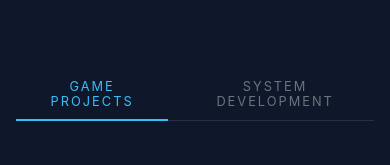
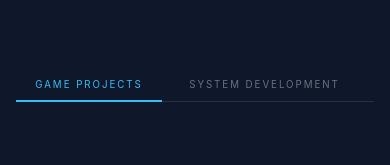
Before and after one commit to johanmelkersson/johanmelkersson.github.io, a React (Vite) app: page /projects in a window 390 px wide. Shown: the part 251-416 px from the top of the page. Built offline with nearby package versions, Linux system fonts and the light colour scheme.

Commit message:
skalningsfixes

```diff
--- a/src/pages/About.module.css
+++ b/src/pages/About.module.css
@@ -104,6 +104,12 @@
   }
 }
 
+@media (max-width: 360px) {
+  .skillsGrid {
+    grid-template-columns: 1fr;
+  }
+}
+
 .skillGroup h3 {
   font-size: 0.8rem;
   letter-spacing: 2px;
--- a/src/pages/ProjectsPage.module.css
+++ b/src/pages/ProjectsPage.module.css
@@ -35,8 +35,8 @@
   border: none;
   border-bottom: 2px solid transparent;
   padding: 0.6rem 1.2rem;
-  font-size: 0.8rem;
-  letter-spacing: 2px;
+  font-size: clamp(0.6rem, 2.5vw, 0.8rem);
+  letter-spacing: clamp(0.5px, 0.5vw, 2px);
   text-transform: uppercase;
   color: rgba(248, 250, 252, 0.4);
   cursor: pointer;
--- a/src/pages/Specialization.module.css
+++ b/src/pages/Specialization.module.css
@@ -194,4 +194,8 @@
   .statsGrid {
     grid-template-columns: 1fr;
   }
+
+  .imageRow {
+    grid-template-columns: 1fr;
+  }
 }
```
